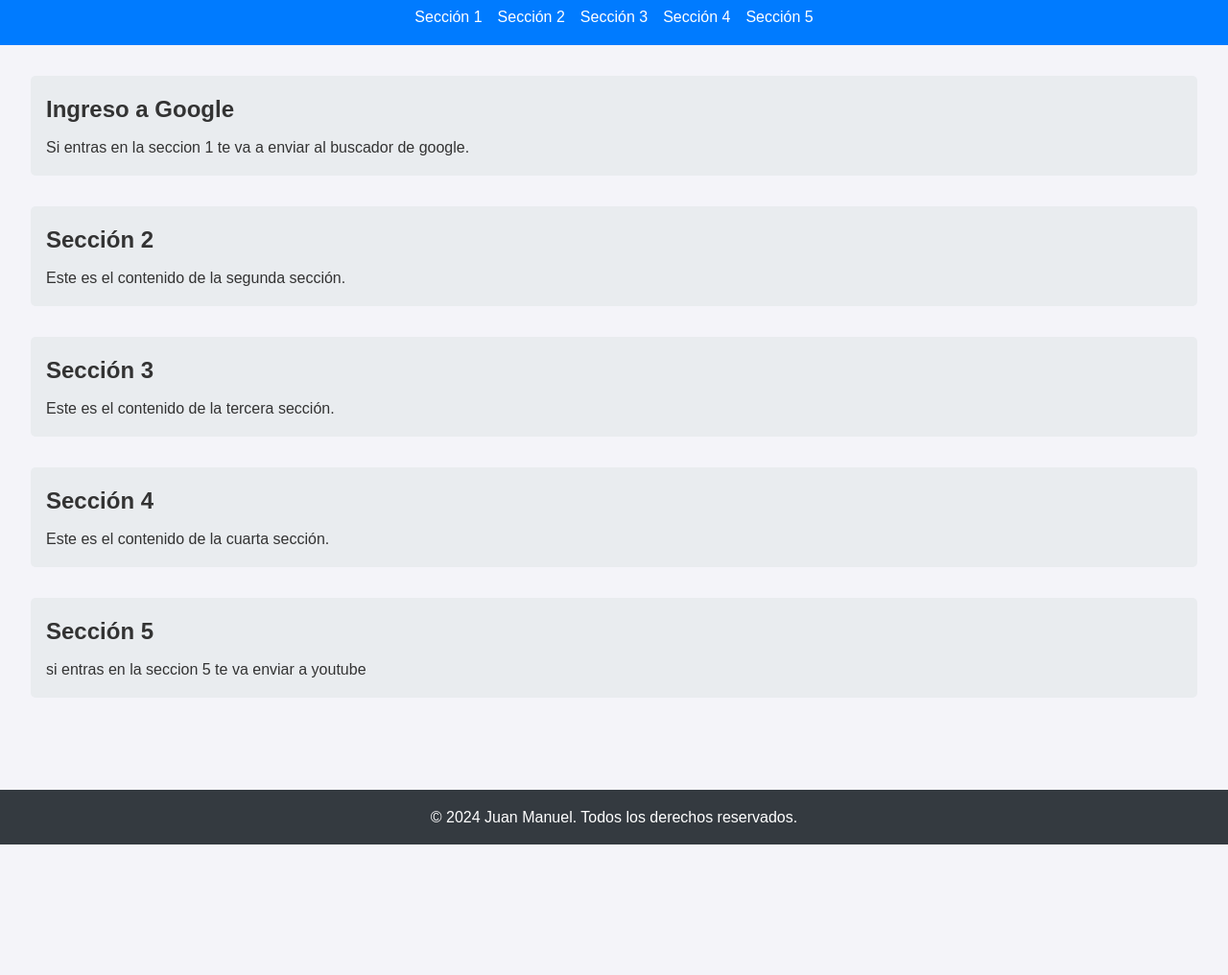
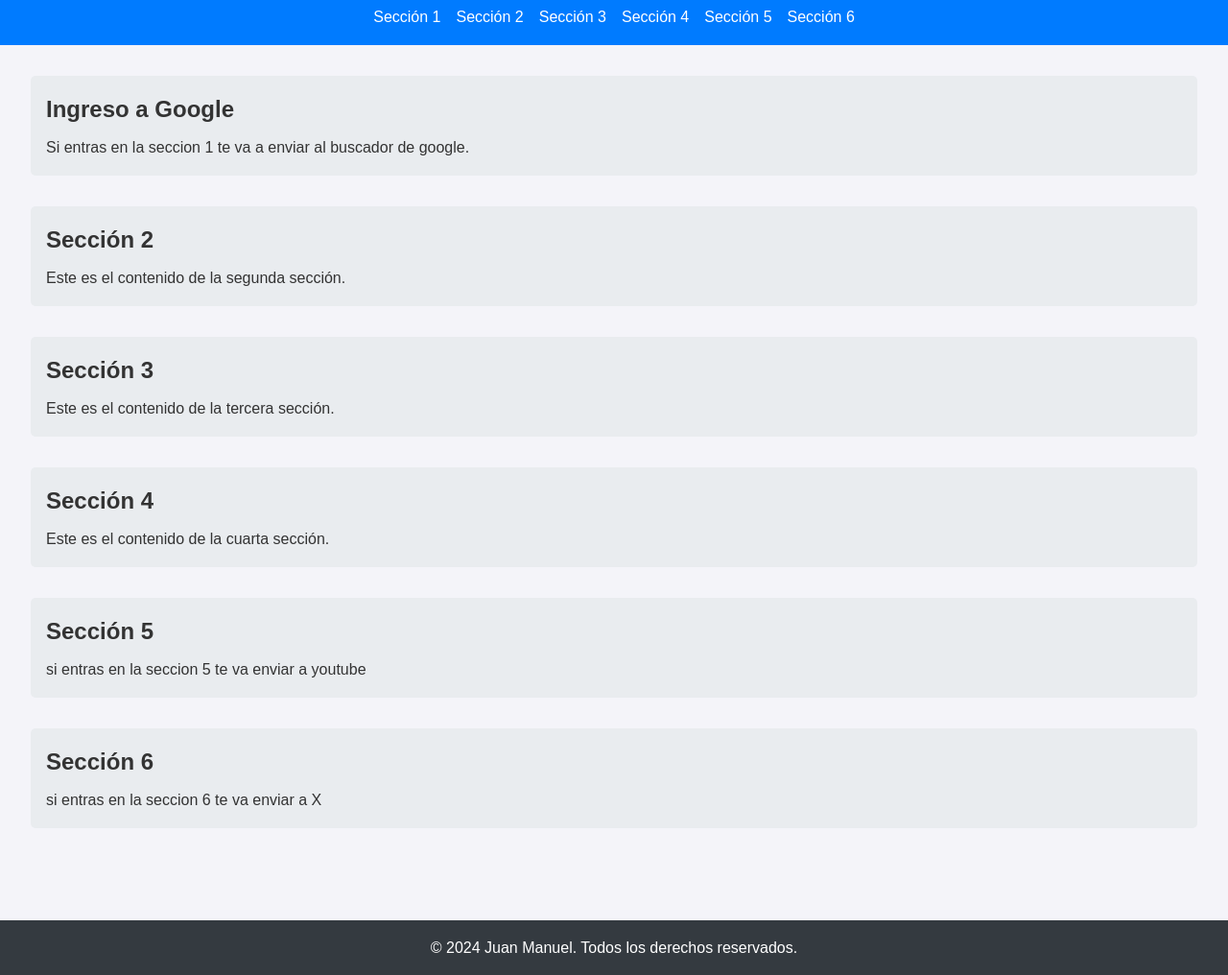
Before and after one commit to Paisa224/prueba, a plain HTML site: page index.html in a window 1280 px wide. Shown: the part 70-1086 px from the top of the page at 96% size. Before the commit the page ends 950 px from the top, so only its background shows below. Drawn offline with Linux system fonts and the light colour scheme.

Commit message:
ultimo cambio seccion 6 link  X

```diff
--- a/index.html
+++ b/index.html
@@ -16,6 +16,8 @@
                 <li><a href="https://www.instagram.com/">Sección 3</a></li>
                 <li><a href="https://www.github.com/">Sección 4</a></li>
                 <li><a href="https://www.youtube.com/">Sección 5</a></li>
+                <li><a href="https://x.com/__x">Sección 6</a></li>
+
             </ul>
         </nav>
     </header>
@@ -40,6 +42,10 @@
             <h2>Sección 5</h2>
             <p>si entras en la seccion 5 te va enviar a youtube</p>
         </section>
+        <section id="seccion6">
+            <h2>Sección 6</h2>
+            <p>si entras en la seccion 6 te va enviar  a X</p>
+        </section>
 
 
 
```
